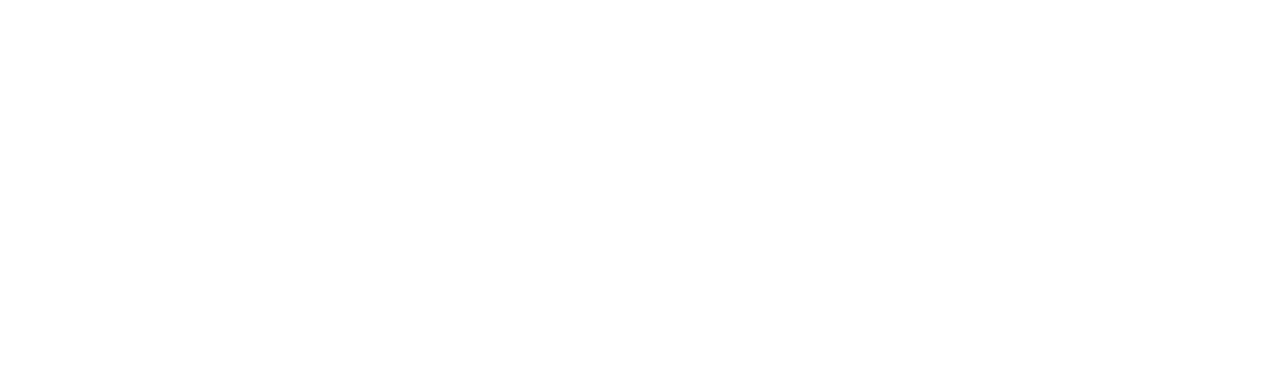
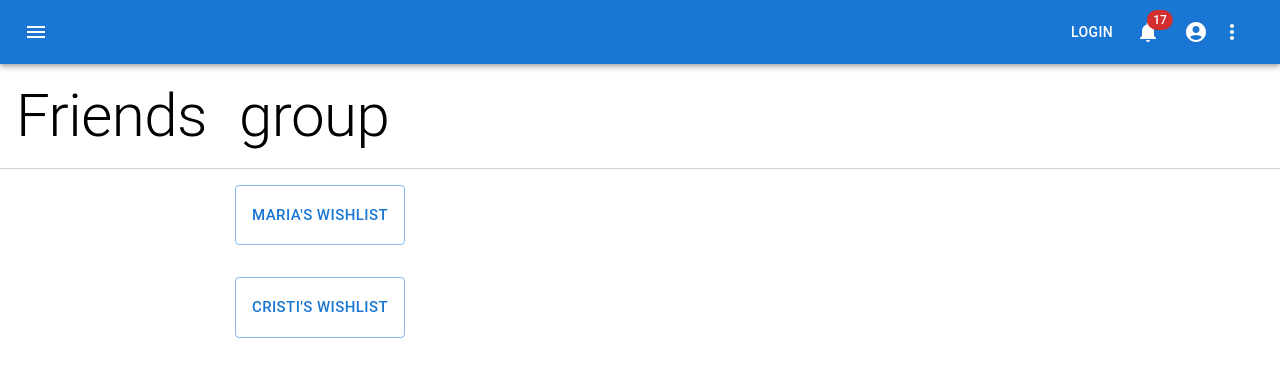
Before and after one commit to mariapopa19/wishlist-app, a React (Create React App) app: page /dashboard/group in a window 1280 px wide. Before the commit this address had no page. Shown: the top 376 px of the page. Built offline with nearby package versions, Linux system fonts and the light colour scheme.

Commit message:
small changes

```diff
--- /dev/null
+++ b/src/components/Button-friendsLists.jsx
@@ -0,0 +1,16 @@
+import Button from '@mui/material/Button';
+
+export default function ButtonLists ({name}) {
+    return(
+         <Button
+         variant='outlined'
+         size='large'
+         sx={{
+            m: 2,
+            p: 2,
+        }}
+         >
+            {name}'s wishlist
+        </Button>
+    );
+}
--- /dev/null
+++ b/src/components/Footer.jsx
@@ -0,0 +1,13 @@
+import Typography from '@mui/material/Typography';
+
+export default function Footer(props) {
+  return (
+    <Typography variant="body2" color="text.secondary" align="center" {...props}>
+      {'Copyright © '}
+      {'by Hubati Cristian-Alexandru and Popa Maria '}
+      {' '}
+      {new Date().getFullYear()}
+      {'.'}
+    </Typography>
+  );
+}
--- /dev/null
+++ b/src/components/Group-page.jsx
@@ -0,0 +1,40 @@
+import { Grid } from "@mui/material";
+import NavBar from "./NavBar";
+import Typography from '@mui/material/Typography';
+import ButtonLists from "./Button-friendsLists";
+
+export default function GroupPage ( {name} ) {
+ return(
+    <Grid container>
+        <Grid item lg={12} md={12} sm={12}>
+            <NavBar />
+        </Grid>
+        <Grid
+                item
+                xs={12}
+                sx={{
+                    display: 'flex',
+                    alignItems: 'flex-start',
+                    borderBottom: '1px solid',
+                    borderColor: 'lightgray',
+                }}
+            >
+                <Typography variant='h2' gutterBottom sx={{ m: { xs: 2 }, textTransform: 'capitalize', }}>{name}</Typography>
+                <Typography variant='h2' gutterBottom sx={{ m: { xs: 2 },  }}>group</Typography>
+
+            </Grid>
+            <Grid item lg={6}
+            sx={{
+                display: 'flex',
+                flexDirection: 'column',
+                alignItems: 'center',
+            }}
+            >
+                <ButtonLists name={'Maria'} />
+                <ButtonLists name={'Cristi'} />
+
+            </Grid>
+
+    </Grid>
+ );
+}
--- a/src/components/Group.jsx
+++ /dev/null
@@ -1,57 +0,0 @@
-import { Box } from '@mui/material';
-import Paper from '@mui/material/Paper';
-import Typography from '@mui/material/Typography';
-
-export default function Group() {
-    return (
-        <Box
-            sx={{
-                display: 'flex',
-                justifyContent: 'flex-start'
-            }}
-        >
-            <Paper
-                elevation={4}
-                sx={{
-                    width: 200,
-                    height: 50,
-                    p: 4,
-                    m: 4,
-                    display: 'flex',
-                    justifyContent: 'center',
-                    alignItems: 'center',
-                }}
-            >
-                <Typography
-                    variant='h5'
-                    sx={{
-                        fontWeight: 'bold'
-                    }}
-                >
-                    Friends
-                </Typography>
-            </Paper>
-            <Paper
-                elevation={4}
-                sx={{
-                    width: 200,
-                    height: 50,
-                    p: 4,
-                    m: 4,
-                    display: 'flex',
-                    justifyContent: 'center',
-                    alignItems: 'center',
-                }}
-            >
-                <Typography
-                    variant='h5'
-                    sx={{
-                        fontWeight: 'bold'
-                    }}
-                >
-                    Family
-                </Typography>
-            </Paper>
-        </Box>
-    );
-}
--- /dev/null
+++ b/src/components/Groups.jsx
@@ -0,0 +1,47 @@
+import { Box, styled } from '@mui/material';
+import Paper from '@mui/material/Paper';
+import Typography from '@mui/material/Typography';
+import { Link } from 'react-router-dom';
+
+export const StyledPaper = styled(Paper)(({theme}) => ({
+    '&:hover': {
+        backgroundColor: '#F4F4F4'
+    }
+}));
+
+export default function Groups({ name }) {
+    return (
+        // <Link to={`${name}`} style={{ textDecoration: 'none' }}>
+        <Link to='group' style={{ textDecoration: 'none' }}>
+            <Box
+                sx={{
+                    display: 'flex',
+                    justifyContent: 'flex-start',
+                }}
+            >
+                <StyledPaper
+                    elevation={4}
+                    sx={{
+                        width: 200,
+                        height: 50,
+                        p: 4,
+                        m: 4,
+                        display: 'flex',
+                        justifyContent: 'center',
+                        alignItems: 'center',
+                    }}
+                >
+                    <Typography
+                        variant='h5'
+                        sx={{
+                            fontWeight: 'bold',
+                            textTransform: 'capitalize',
+                        }}
+                    >
+                        {name}
+                    </Typography>
+                </StyledPaper>
+            </Box>
+        </Link>
+    );
+}
--- a/src/components/List-owner.jsx
+++ b/src/components/List-owner.jsx
@@ -13,6 +13,7 @@
 import PeopleMyList from './People-myList';
 import { useState } from 'react';
 import AddListItem from './AddListItem-modal';
+import Footer from './Footer';
 
 
 
@@ -35,7 +36,7 @@
                     display: 'flex',
                     alignItems: 'flex-start',
                     borderBottom: '1px solid',
-                    borderColor: 'lightgray'
+                    borderColor: 'lightgray',
                 }}
             >
                 <Typography variant='h2' gutterBottom sx={{ m: { xs: 2 } }}>Birthday list</Typography>
@@ -48,7 +49,6 @@
                 >
                     <Stack
                         sx={{
-                            fontSize: 'h1.fontSize', // !!
                             mt: 2,
                         }}
                     >
@@ -104,6 +104,9 @@
                     <PeopleMyList username='adina10' />
                 </Box>
             </Grid>
+            <Grid item lg={12} md={12} xs={12} sx={{ display: 'flex', justifyContent: 'center', alignItems: 'center' }}>
+                <Footer sx={{ m: 4 }} />
+            </Grid>
         </Grid>
     );
 }
--- a/src/components/ListItem.jsx
+++ b/src/components/ListItem.jsx
@@ -16,19 +16,16 @@
                 display: 'flex',
                 justifyContent: 'flex-start',
                 ml: 4,
-                fontSize: 'h1.fontSize', // !!
                 mb: 2,
             }}
         >
-            <Typography component='div'>
+
                 <FormControlLabel
                     control={<Checkbox />}
-                    label={`${label}`}
-                    sx={{
-                        fontSize: 'h1.fontSize', // !!
-                    }}
+                    label={<Typography component='div' variant='h6'>{label}</Typography>}
+                    sx={{typography: 'h4'}}
                 />
-            </Typography>
+
             <DisableButton />
 
         </Box>
--- a/src/components/Profile.jsx
+++ b/src/components/Profile.jsx
@@ -2,7 +2,8 @@
 import NavBar from "./NavBar";
 import Avatar from '@mui/material/Avatar';
 import ListMinimised from "./ListMinimised";
-import Group from "./Group";
+import Footer from "./Footer";
+import Groups from "./Groups";
 
 
 export default function Profile() {
@@ -89,12 +90,15 @@
                 sx={{
                     display: 'flex',
                     alignItems: 'center',
-                    justifyItems: 'left'
+                    justifyItems: 'left',
                 }}
             >
-                <Group />
+                <Groups name={'friends'} />
+                <Groups name={'family'} />
             </Grid>
-
+            <Grid item lg={12} md={12} xs={12} sx={{ display: 'flex', justifyContent: 'center', alignItems: 'center' }}>
+                <Footer sx={{ m: 4 }} />
+            </Grid>
         </Grid>
     );
 }
--- a/src/components/SignIn.jsx
+++ b/src/components/SignIn.jsx
@@ -13,19 +13,8 @@
 import Container from '@mui/material/Container';
 import { createTheme, ThemeProvider } from '@mui/material/styles';
 import { Link } from 'react-router-dom';
+import Footer from './Footer';
 
-function Copyright(props) {
-  return (
-    <Typography variant="body2" color="text.secondary" align="center" {...props}>
-      {'Copyright © '}
-      <LinkMUI color="inherit" href="https://mui.com/">
-        Your Website
-      </LinkMUI>{' '}
-      {new Date().getFullYear()}
-      {'.'}
-    </Typography>
-  );
-}
 
 const theme = createTheme();
 
@@ -38,6 +27,7 @@
       password: data.get('password'),
     });
   };
+
 
   return (
     <ThemeProvider theme={theme}>
@@ -97,14 +87,14 @@
                 </LinkMUI>
               </Grid>
               <Grid item>
-                <Link to='/'>
+                <Link to='signup'>
                   "Don't have an account? Sign Up"
                 </Link>
               </Grid>
             </Grid>
           </Box>
         </Box>
-        <Copyright sx={{ mt: 8, mb: 4 }} />
+        <Footer sx={{ mt: 8, mb: 4 }} />
       </Container>
     </ThemeProvider>
   );
--- a/src/components/SignUp.jsx
+++ b/src/components/SignUp.jsx
@@ -5,7 +5,6 @@
 import TextField from '@mui/material/TextField';
 // import FormControlLabel from '@mui/material/FormControlLabel';
 // import Checkbox from '@mui/material/Checkbox';
-import LinkMUI from '@mui/material/Link';
 import Grid from '@mui/material/Grid';
 import Box from '@mui/material/Box';
 import LockOutlinedIcon from '@mui/icons-material/LockOutlined';
@@ -13,19 +12,7 @@
 import Container from '@mui/material/Container';
 import { createTheme, ThemeProvider } from '@mui/material/styles';
 import { Link } from 'react-router-dom';
-
-function Copyright(props) {
-  return (
-    <Typography variant="body2" color="text.secondary" align="center" {...props}>
-      {'Copyright © '}
-      <LinkMUI color="inherit" href="https://mui.com/">
-        Your Website
-      </LinkMUI>{' '}
-      {new Date().getFullYear()}
-      {'.'}
-    </Typography>
-  );
-}
+import Footer from './Footer';
 
 const theme = createTheme();
 
@@ -40,6 +27,8 @@
       password: data.get('password'),
     });
   };
+
+
 
   return (
     <ThemeProvider theme={theme}>
@@ -180,14 +169,14 @@
             </Button>
             <Grid container justifyContent="flex-end">
               <Grid item>
-                <Link to='login' >
+                <Link to='/' >
                   Already have an account? Sign in
                 </Link>
               </Grid>
             </Grid>
           </Box>
         </Box>
-        <Copyright sx={{ mt: 5 }} />
+        <Footer sx={{ mt: 5 }} />
       </Container>
     </ThemeProvider>
   );
--- a/src/index.js
+++ b/src/index.js
@@ -7,17 +7,19 @@
 import SignIn from './components/SignIn';
 import Profile from './components/Profile';
 import ListOwner from './components/List-owner';
+import GroupPage from './components/Group-page';
 
 const root = ReactDOM.createRoot(document.getElementById('root'));
 root.render(
   <React.StrictMode>
     <BrowserRouter>
       <Routes>
-        <Route path='/' element={<SignUp />} />
-        <Route path='login' element={<SignIn />} />
-        <Route path='profile'>
+        <Route path='/' element={<SignIn />} />
+        <Route path='signup' element={<SignUp />} />
+        <Route path='dashboard'>
           <Route index element={<Profile />} />
           <Route path='my-list' element={<ListOwner />} />
+          <Route path='group' element={<GroupPage name={'friends'} />} />
         </Route>
       </Routes>
     </BrowserRouter>
```
